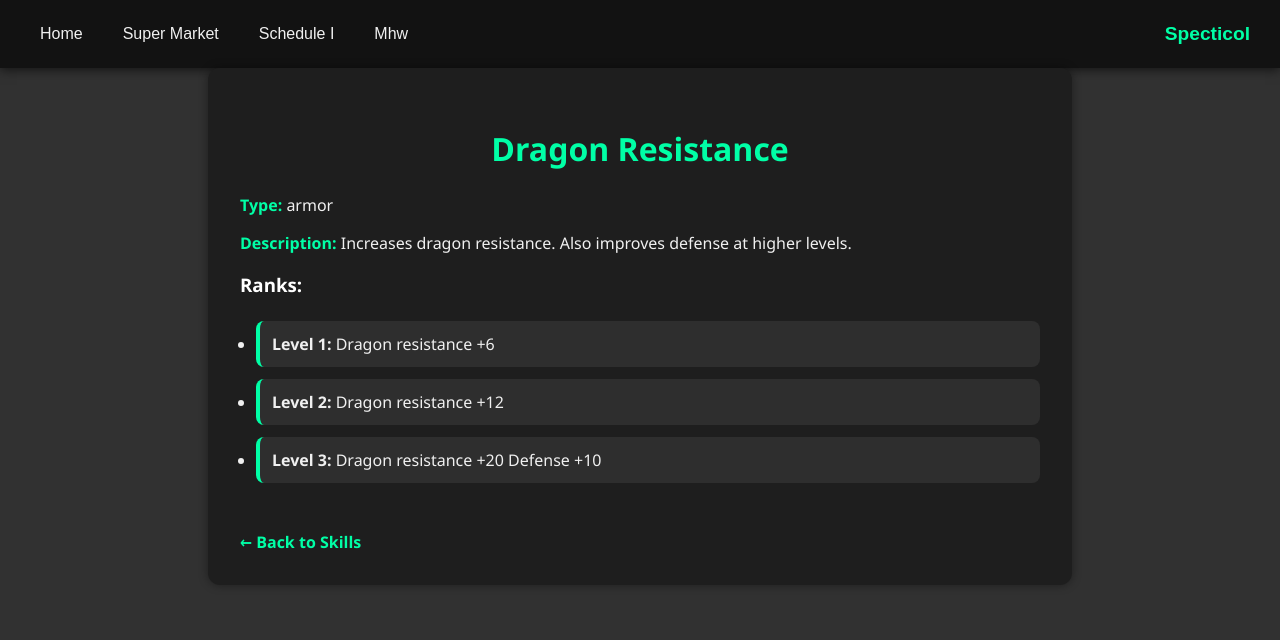
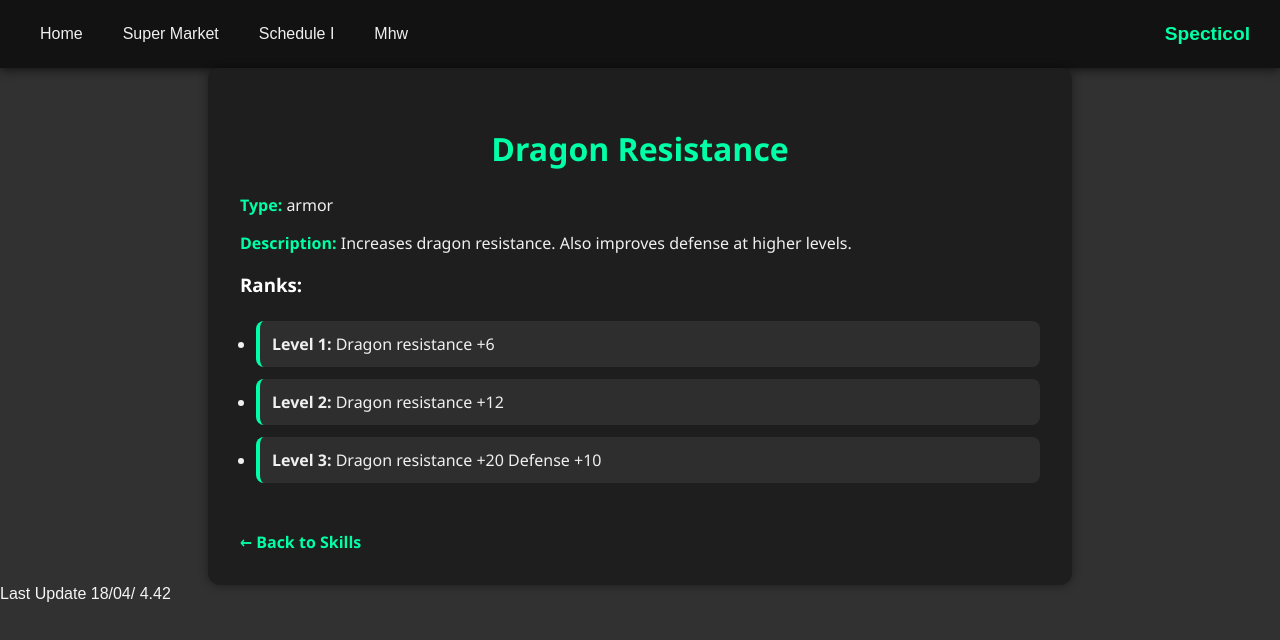
Before and after one commit to Specticol/MyApp, a React (Vite) app in the folder PersonalApp/: page /skills/1 in a window 1280 px wide. Shown: the top 640 px of the page. Built offline with nearby package versions, Linux system fonts and the light colour scheme; the HTML template or start-up script is replaced by a standard one.

Commit message:
added footer

```diff
--- a/PersonalApp/src/App.tsx
+++ b/PersonalApp/src/App.tsx
@@ -6,6 +6,7 @@ import ScheduleI from "./pages/ScheduleI";
 import { Analytics } from "@vercel/analytics/react"; // ✅ Import Analytics
 import Mhw from "./pages/Mhw";
 import SkillDetail from "./pages/SkillDetail";
+import Footer from "./pages/Footer";
 
 
 const Root = () => {
@@ -13,6 +14,7 @@ const Root = () => {
     <div>
       <Header />
       <Outlet />
+      <Footer />
     </div>
   );
 };
--- /dev/null
+++ b/PersonalApp/src/pages/Footer.tsx
@@ -0,0 +1,9 @@
+export default function Footer (){
+    return(
+        <>
+        <footer>
+            Last Update 18/04/ 4.42
+        </footer>
+        </>
+    )
+}
--- a/PersonalApp/src/pages/SkillDetail.tsx
+++ b/PersonalApp/src/pages/SkillDetail.tsx
@@ -1,4 +1,4 @@
-import { useParams, useNavigate, Link } from "react-router-dom";
+import { useParams, Link } from "react-router-dom";
 import data from "../Wilds.json";
 import { Skills, Kind } from "../interface";
 import styles from "../css/SkillDetail.module.css";
@@ -6,7 +6,6 @@ import styles from "../css/SkillDetail.module.css";
 
 export default function SkillDetail() {
     const { id } = useParams();
-    const navigate = useNavigate();
 
     const skillId = parseInt(id || "", 10);
 
```
